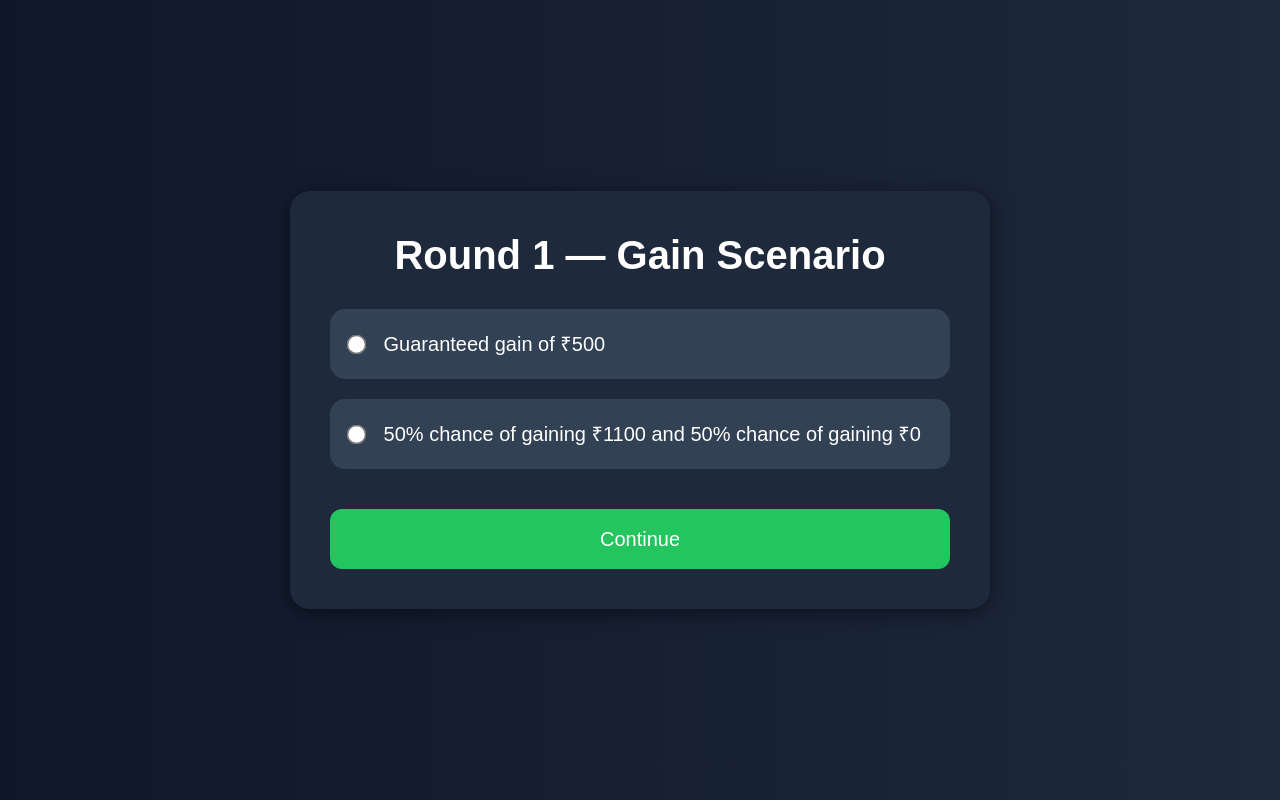
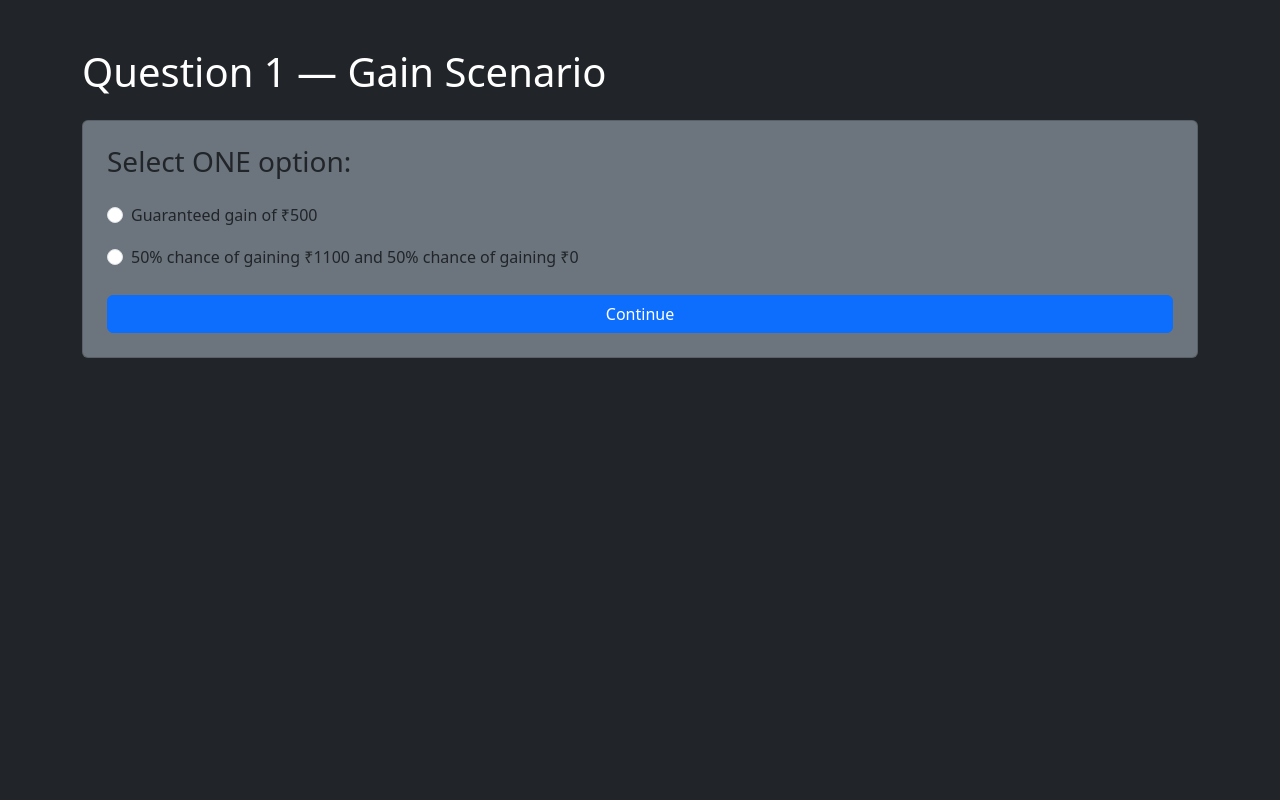
Before and after one commit to NarratorDev/riskometric, a Flask app: page /gain in a window 1280 px wide. Run offline with Flask 3, Linux system fonts and the light colour scheme.

```diff
--- a/templates/gain.html
+++ b/templates/gain.html
@@ -1,3 +1,5 @@
+<!-- gain.html -->
+
 <!DOCTYPE html>
 <html lang="en">
 
@@ -8,91 +10,31 @@
 
     <title>Gain Scenario</title>
 
-    <!-- Bootstrap -->
     <link href="https://cdn.jsdelivr.net/npm/bootstrap@5.3.3/dist/css/bootstrap.min.css" rel="stylesheet">
-
-    <style>
-
-        body {
-            background: linear-gradient(to right, #0f172a, #1e293b);
-            color: white;
-            height: 100vh;
-            display: flex;
-            justify-content: center;
-            align-items: center;
-            font-family: Arial, sans-serif;
-        }
-
-        .scenario-card {
-            background-color: #1e293b;
-            padding: 40px;
-            border-radius: 20px;
-            width: 700px;
-            box-shadow: 0px 4px 20px rgba(0,0,0,0.5);
-        }
-
-        h1 {
-            text-align: center;
-            margin-bottom: 30px;
-            font-weight: bold;
-        }
-
-        .option-box {
-            background-color: #334155;
-            padding: 20px;
-            border-radius: 15px;
-            margin-bottom: 20px;
-            transition: 0.3s;
-        }
-
-        .option-box:hover {
-            background-color: #475569;
-            transform: scale(1.02);
-        }
-
-        input[type="radio"] {
-            transform: scale(1.5);
-            margin-right: 15px;
-        }
-
-        label {
-            font-size: 20px;
-            cursor: pointer;
-        }
-
-        .next-btn {
-            width: 100%;
-            padding: 15px;
-            background-color: #22c55e;
-            border: none;
-            border-radius: 12px;
-            font-size: 20px;
-            color: white;
-            margin-top: 20px;
-            transition: 0.3s;
-        }
-
-        .next-btn:hover {
-            background-color: #16a34a;
-        }
-
-    </style>
 
 </head>
 
-<body>
+<body class="bg-dark text-white">
 
-<div class="scenario-card">
+<div class="container mt-5">
 
-    <h1>Round 1 — Gain Scenario</h1>
+    <h1>Question 1 — Gain Scenario</h1>
 
     <form action="/loss" method="POST">
 
-        <div class="option-box">
+        <div class="card bg-secondary p-4 mt-4">
 
-            <label>
+            <h3>Select ONE option:</h3>
 
-                <input type="radio" name="gain_choice" value="A" required>
+            <div class="form-check mt-3">
+
+                <input class="form-check-input"
+                       type="radio"
+                       name="gain_choice"
+                       value="A"
+                       required>
+
+                <label class="form-check-label">
 
                     Guaranteed gain of ₹500
 
@@ -100,11 +42,14 @@
 
             </div>
 
-        <div class="option-box">
+            <div class="form-check mt-3">
 
-            <label>
+                <input class="form-check-input"
+                       type="radio"
+                       name="gain_choice"
+                       value="B">
 
-                <input type="radio" name="gain_choice" value="B">
+                <label class="form-check-label">
 
                     50% chance of gaining ₹1100 and 50% chance of gaining ₹0
 
@@ -112,9 +57,13 @@
 
             </div>
 
-        <button type="submit" class="next-btn">
+            <button class="btn btn-primary mt-4">
+
                 Continue
+
             </button>
+
+        </div>
 
     </form>
 
```
Also changed, not shown: templates/certainty.html (+7 -2 lines), templates/herd.html (+15 -4 lines), templates/loss.html (+32 -81 lines), templates/overconfidence.html (+19 -5 lines), templates/sunkcost.html (+11 -3 lines), responses.db. Lines whose indentation alone changed are shown as unchanged.
